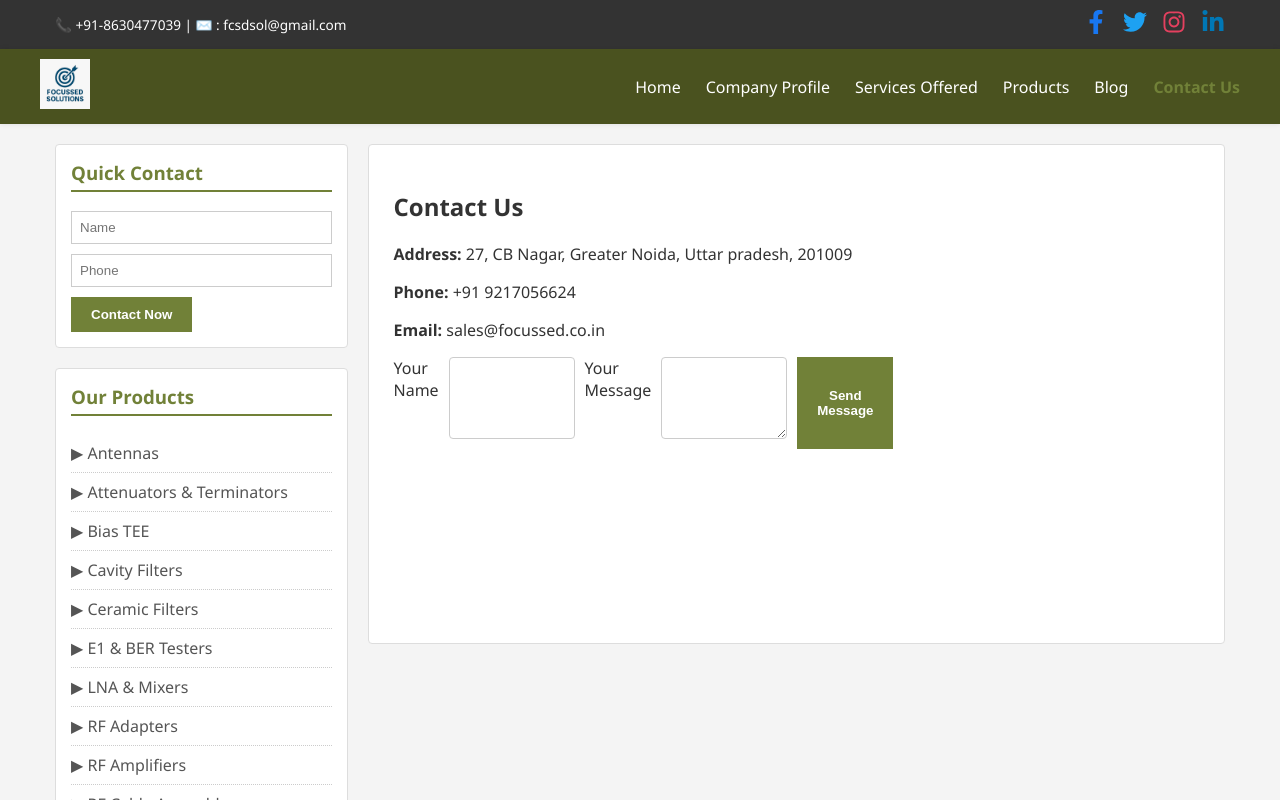
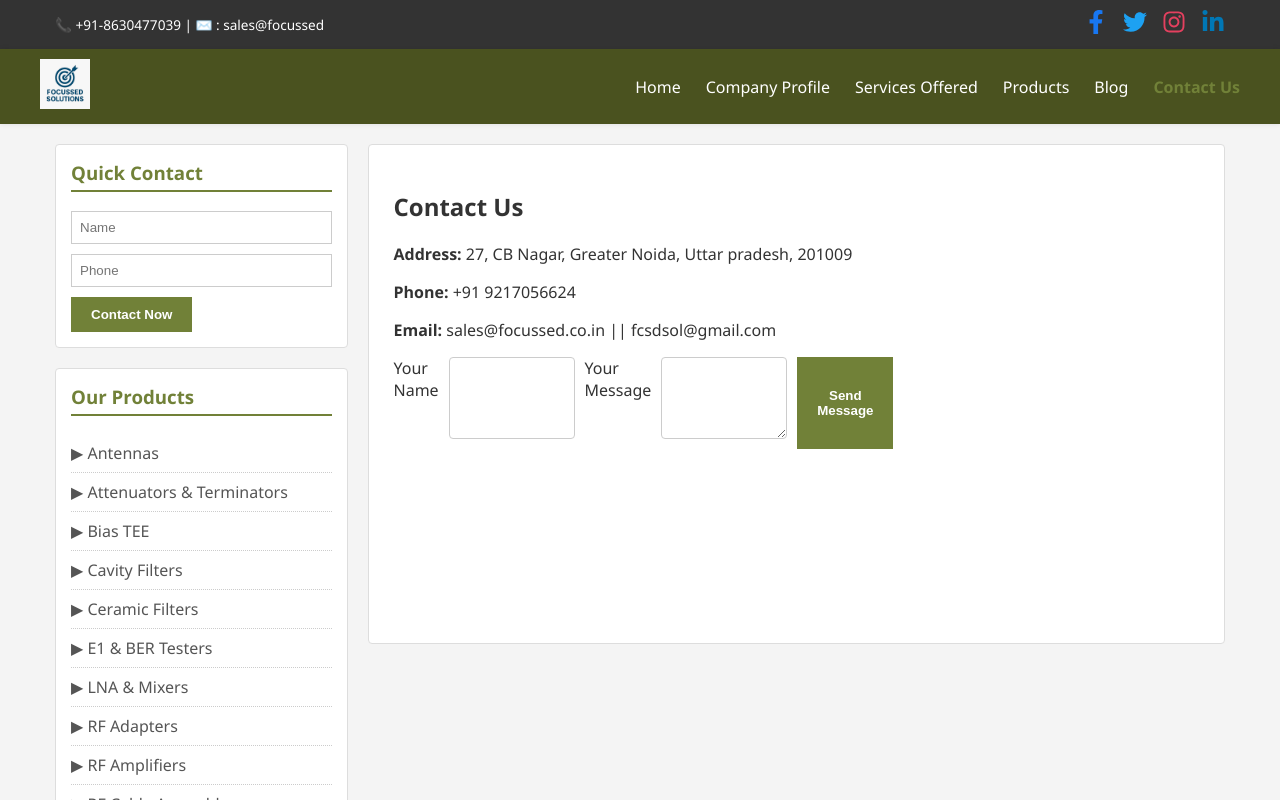
Before and after one commit to Ankitrai91/focussed, a React (Create React App) app: page / in a window 1280 px wide. Both pictures are taken after a click on the item "Contact Us". Shown: the top 800 px of the page. Built offline with nearby package versions, Linux system fonts and the light colour scheme.

Commit message:
changes pushed

```diff
--- a/src/App.js
+++ b/src/App.js
@@ -103,7 +103,7 @@ const PageContact = () => (
       <div className="contact-info">
         <p><strong>Address:</strong> 27, CB Nagar, Greater Noida, Uttar pradesh, 201009</p>
         <p><strong>Phone:</strong> +91 9217056624</p>
-        <p><strong>Email:</strong> sales@focussed.co.in</p>
+        <p><strong>Email:</strong> sales@focussed.co.in || fcsdsol@gmail.com</p>
       </div>
       <form className="big-form">
         <label>Your Name</label>
@@ -152,7 +152,7 @@ const ProductDisplay = ({ category }) => {
 const TopBar = () => (
   <div className="top-bar">
     <div className="container flex-between">
-      <span>📞 +91-8630477039 | ✉️ : fcsdsol@gmail.com</span>
+      <span>📞 +91-8630477039 | ✉️ : sales@focussed</span>
       <div
       className="socials"
       style={{ display: "flex", gap: "15px", alignItems: "center" }}
```
